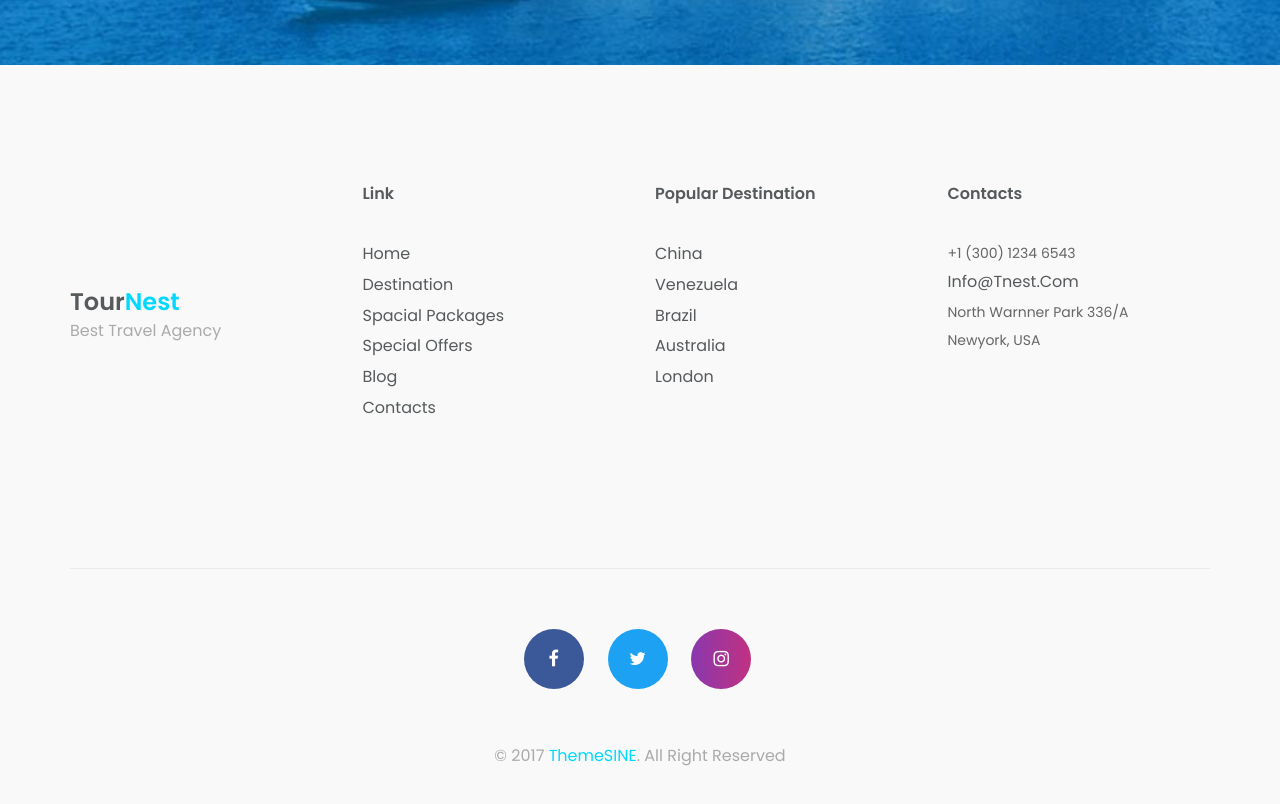
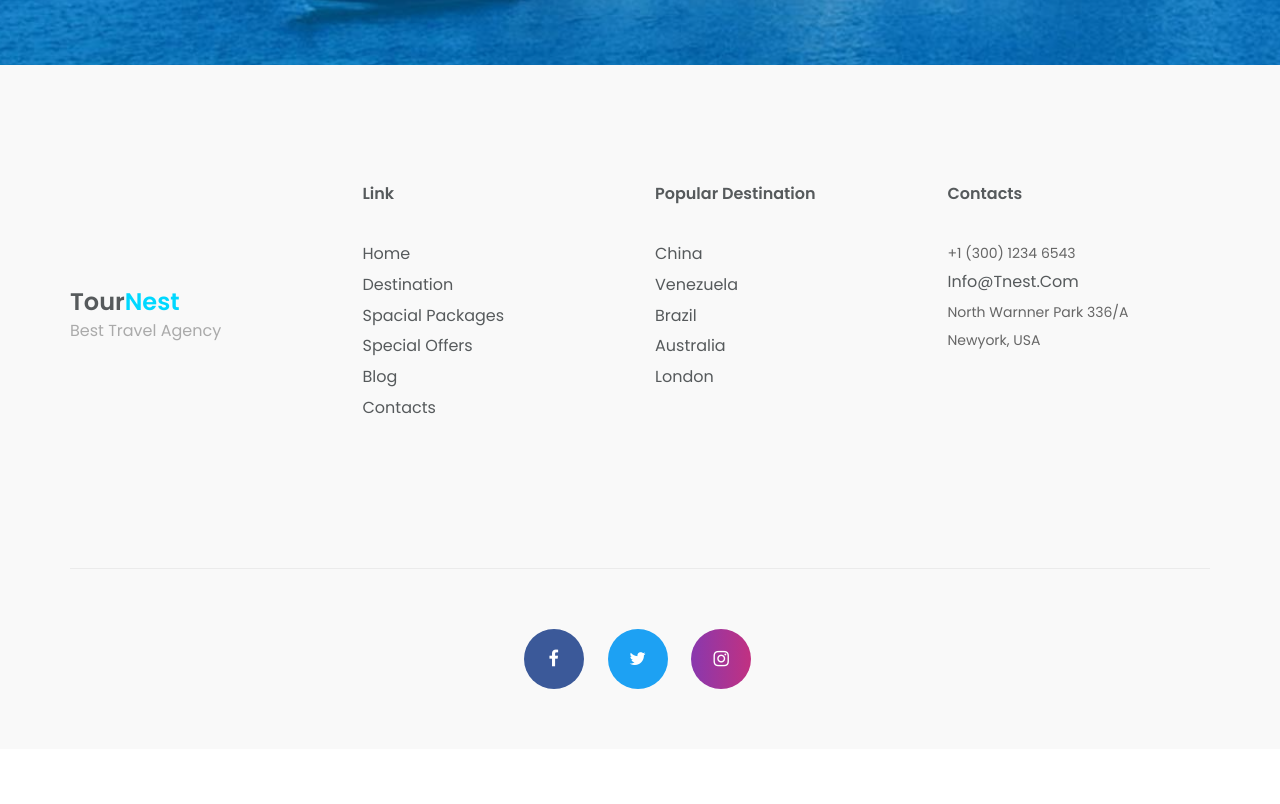
Before and after one commit to ahmedmojdnsjcnjcn5555/sre, a plain HTML site: page index.html in a window 1280 px wide. Shown: the part 8154-8958 px from the top of the page. After the commit the page ends 8903 px from the top, so only its background shows below. Drawn offline with nearby package versions, Linux system fonts and the light colour scheme.

Commit message:
Update index.html

```diff
--- a/index.html
+++ b/index.html
@@ -1550,7 +1550,7 @@
 		                <li><a href="#" target="_blank" class="foot-icon-bg-2"><i class="fa fa-twitter"></i></a></li>
 		                <li><a href="#" target="_blank" class="foot-icon-bg-3"><i class="fa fa-instagram"></i></a></li>
 		        	</ul>
-		        	<p>&copy; 2017 <a href="https://www.themesine.com">ThemeSINE</a>. All Right Reserved</p>
+
 
 		        </div><!--/.foot-icons-->
 				<div id="scroll-Top">
```
